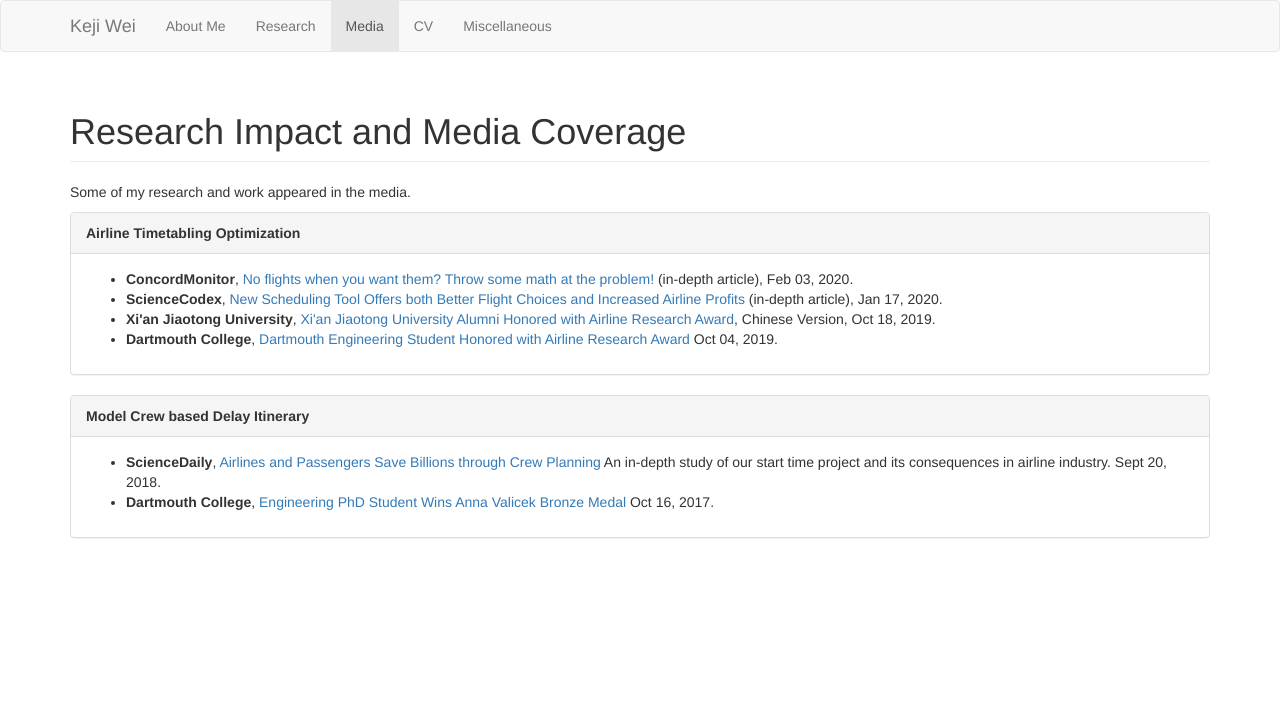
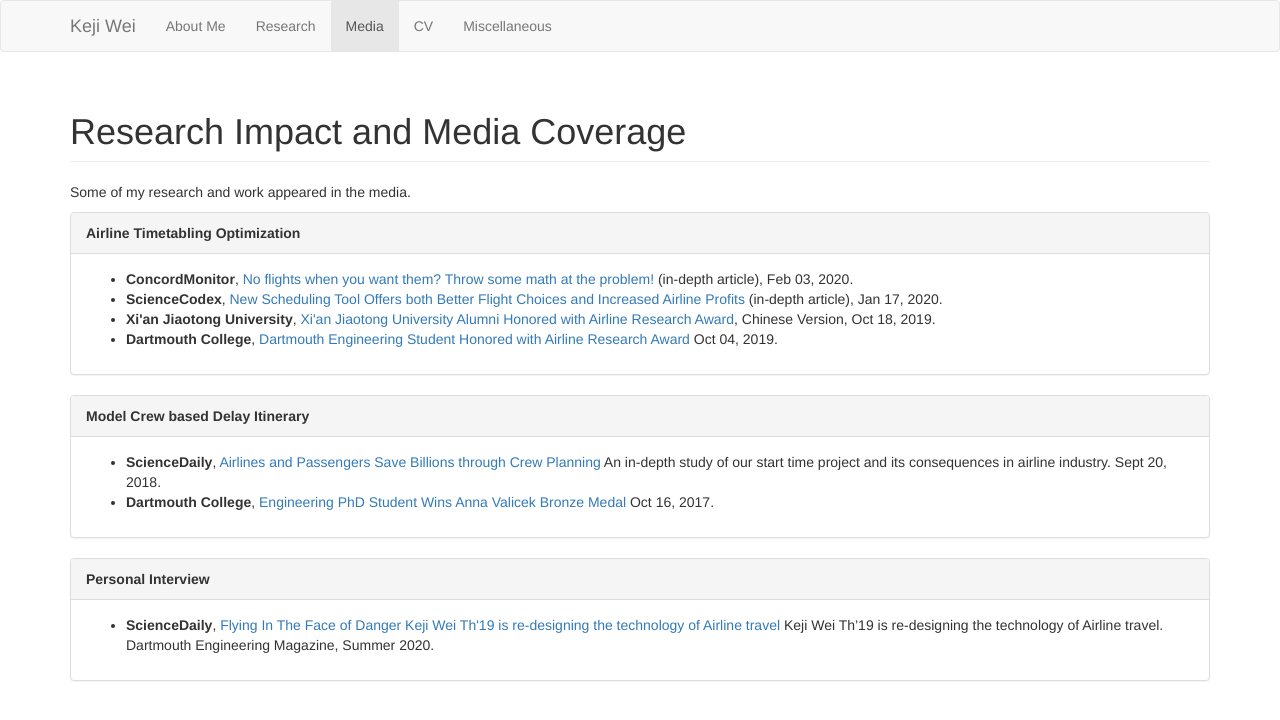
Before and after one commit to kejiwei/kejiwei.github.io, a Jekyll site: the page built from media.html, in a window 1280 px wide. Shown: the top 720 px of the page. Built offline with Jekyll 4.4.1, drawn with Linux system fonts in a browser that asks for light colours.

Commit message:
Update media.html

```diff
--- a/media.html
+++ b/media.html
@@ -36,6 +36,7 @@
     </ul>
   </div>
 </div>
+
 <div class="panel panel-default">
   <div class="panel-heading"><strong>Model Crew based Delay Itinerary</strong></div>
   <div class="panel-body">
@@ -53,3 +54,16 @@
     </ul>
   </div>
 </div>
+
+  <div class="panel panel-default">
+    <div class="panel-heading"><strong>Personal Interview</strong></div>
+    <div class="panel-body">
+      <ul>
+          <li>
+              <strong>ScienceDaily</strong>,
+              <a href="https://www.sciencedaily.com/releases/2018/06/180606132740.htm">Flying In The Face of Danger Keji Wei Th'19 is re-designing the technology of Airline travel</a> Keji Wei Th’19 is re-designing the technology of Airline travel.
+              Dartmouth Engineering Magazine, Summer 2020.
+          </li>
+      </ul>
+</div>
+</div>
```
